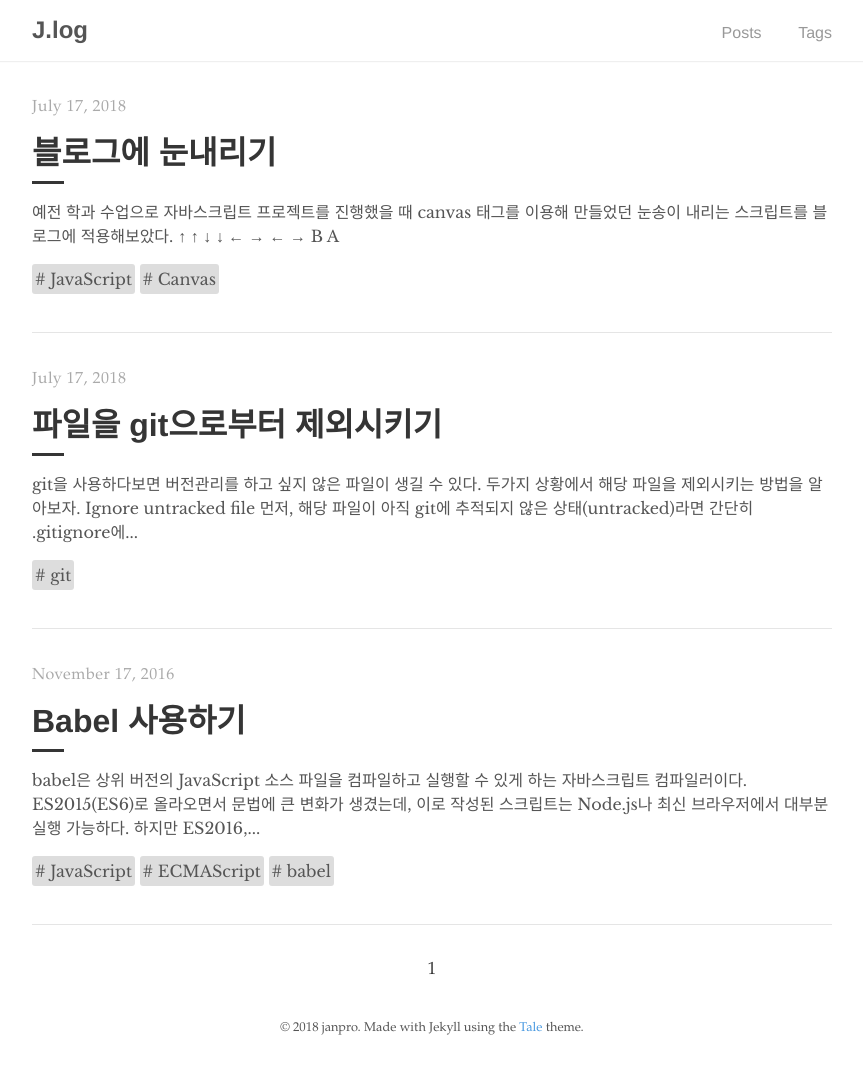
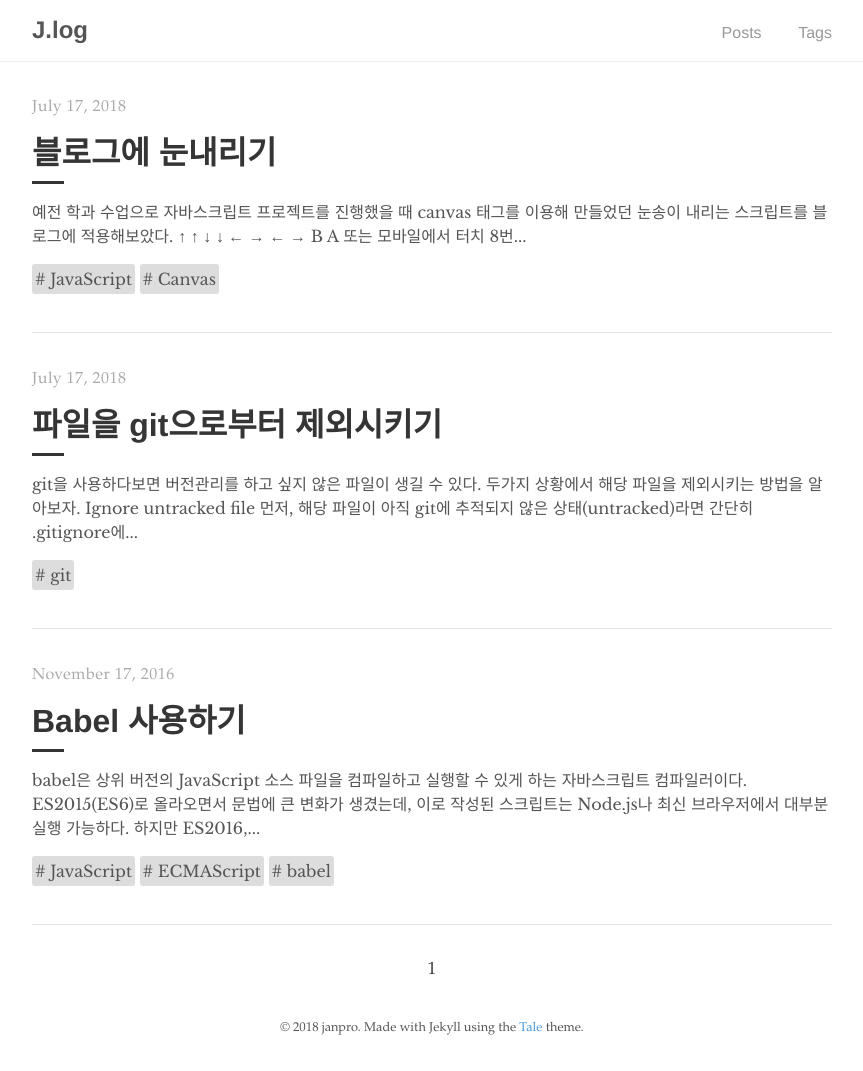
Before and after one commit to janpro0706/janpro0706.github.io, a Jekyll site: the page built from index.html, in a window 1280 px wide. Shown: the whole page, without its empty margins (208-1071 px from the left). Built offline with Jekyll 4.4.1, drawn with Linux system fonts in a browser that asks for light colours; the list of posts is cut into pages by our own code; some of the changed lines change nothing that is shown.

Commit message:
add hidden command for mobile

````diff
--- a/_posts/2018-07-17-snow-command.md
+++ b/_posts/2018-07-17-snow-command.md
@@ -6,4 +6,4 @@
 
 예전 학과 수업으로 자바스크립트 프로젝트를 진행했을 때 canvas 태그를 이용해 만들었던 눈송이 내리는 스크립트를 블로그에 적용해보았다.
 
-```↑ ↑ ↓ ↓ ← → ← → B A```
+```↑ ↑ ↓ ↓ ← → ← → B A``` 또는 모바일에서 터치 8번
--- a/assets/snow-hidden.js
+++ b/assets/snow-hidden.js
@@ -52,7 +52,7 @@
 
 	function falling() {
 		for (i = 0; i < snows.length; i++) {
-			snows[i].x += Math.sin(angle) * snows[i].radius + windVelX;
+			snows[i].x += Math.sin(angle) * snows[i].radius + windVelX / 5;
 			snows[i].y += Math.cos(angle) + snows[i].curvature + snows[i].radius / 2;
 
 			if ((snows[i].x < -5 || snows[i].x > canvasWidth + 5) || snows[i].y > canvasHeight + 5) {
@@ -159,4 +159,12 @@
       step = 0;
     }
   });
+
+	var count = 0;
+
+	window.addEventListener('touchstart', function(e) {
+		if (++count == 8) {
+			snow();
+		}
+	});
 })();
````
